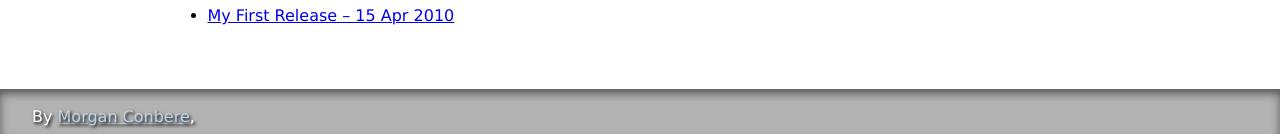
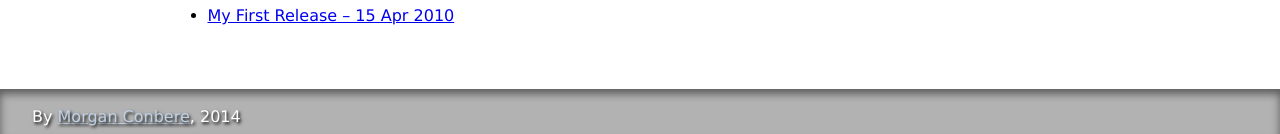
Before and after one commit to mconbere/mconbere.github.com, a Jekyll site: the page built from index.markdown, in a window 1280 px wide. Shown: the part 1175-1309 px from the top of the page. Built offline with Jekyll 4.4.1, drawn with Linux system fonts in a browser that asks for light colours.

Commit message:
Update default.html

```diff
--- a/_layouts/default.html
+++ b/_layouts/default.html
@@ -28,7 +28,7 @@
     </div>
 
     <div id="footer">
-        <p class="left">By <a href="http://morgan.conbere.org/">Morgan Conbere</a>, {{ page.date | date: "%Y" }}</p>
+        <p class="left">By <a href="http://morgan.conbere.org/">Morgan Conbere</a>, 2014</p>
     </div>
 </div>
 
```
